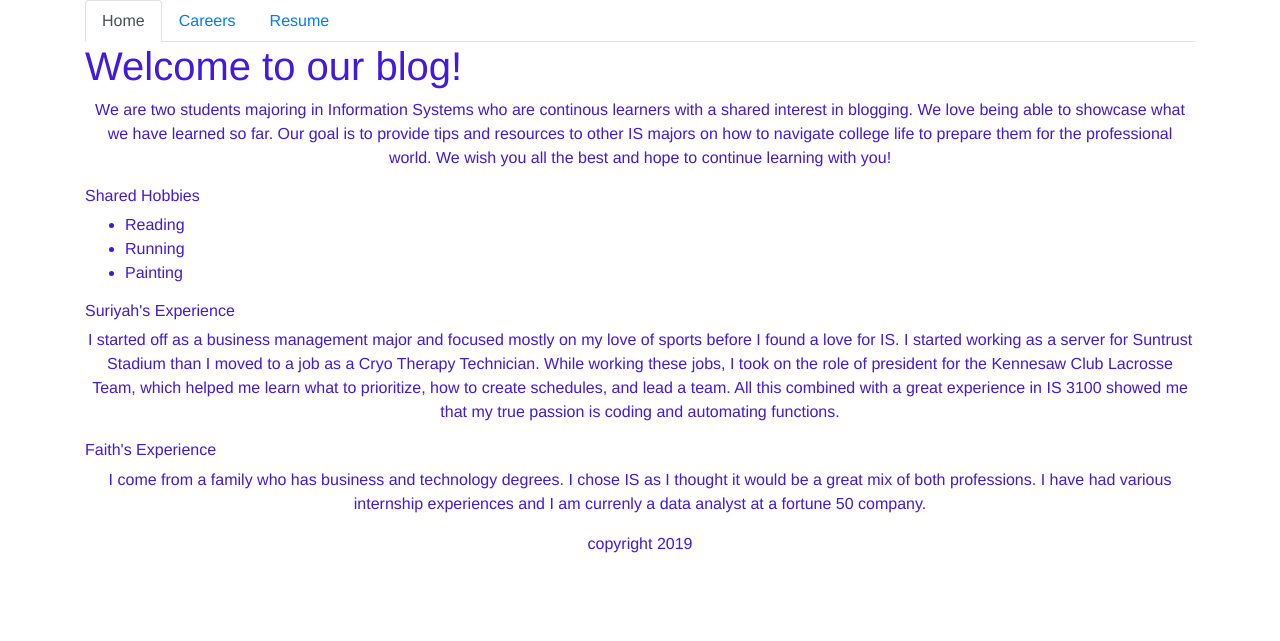
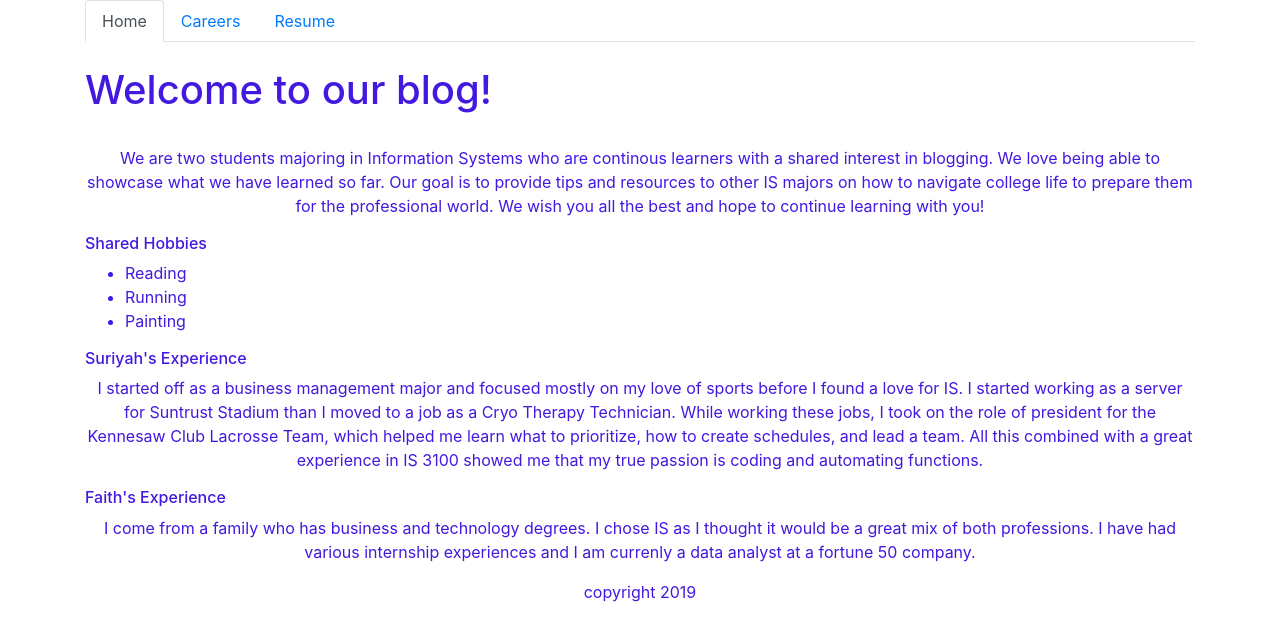
Before and after one commit to ksu-is/flask-mini-blog, a Flask app: template templates/home.html in a window 1280 px wide. Shown: the top 641 px of the page. Run offline with Flask 2, Linux system fonts and the light colour scheme; the template is opened without the code that fills it, so the values that code supplies are empty; some libraries are stand-ins or nearby versions.

Commit message:
Made changes to css file. Added a header to the homepage.

```diff
--- a/app.py
+++ b/app.py
@@ -3,7 +3,7 @@ from flask import Flask, render_template, request
 
 app = Flask(__name__)
 
-@app.route('/home')
+@app.route('/')
 def index():
    return render_template('home.html')
 
--- a/static/css/mainpage.css
+++ b/static/css/mainpage.css
@@ -1,7 +1,6 @@
 body {
     margin: 0;
     padding: 0;
-    font-family: "Helvetica Neue", Helvetica, Arial, sans-serif;
     color: rgb(67, 24, 223);
   }
 
--- a/templates/base.html
+++ b/templates/base.html
@@ -6,7 +6,6 @@
 <meta http-equiv="X-UA-Compatible" content="ie=edge">
 <link rel="stylesheet" href="https://cdnjs.cloudflare.com/ajax/libs/twitter-bootstrap/4.4.1/css/bootstrap.min.css">
 <link rel="stylesheet" href="https://cdnjs.cloudflare.com/ajax/libs/font-awesome/5.11.2/css/all.min.css">
-<link rel="stylesheet" href="style.css">
 <link rel="stylesheet" href="{{ url_for('static', filename='css/mainpage.css') }}">
 <title>my blog</title>
 </head>
--- a/templates/home.html
+++ b/templates/home.html
@@ -14,14 +14,16 @@
 
 
     <!--start here-->
-    <div>
+    <div style="width:100%;">
+    &nbsp;&nbsp;
     <h1>Welcome to our blog!</h1>
+    &nbsp;&nbsp;
      <p>We are two students majoring in Information Systems  who are continous learners with a shared interest
          in blogging. We love being able to showcase what we have learned so far. Our goal is to provide tips and resources to other IS majors on how to navigate college life to prepare them for the professional world.
          We wish you all the best and hope to continue learning with you!
      </p>
         <h6>Shared Hobbies</h6>
-        <ul>
+        <ul class="list">
             <li>Reading</li>
             <li>Running</li>
             <li>Painting</li>
--- a/templates/resume.html
+++ b/templates/resume.html
@@ -19,7 +19,6 @@
 
 
 
-
     {% endblock content %}
 
 
```
Also changed, not shown: static/assets/books.jpg (added), static/assets/coffee.jpg (added), static/assets/glasses.png (added), static/assets/logo.png (added), static/assets/notes.jpg (added), 2 other files.
